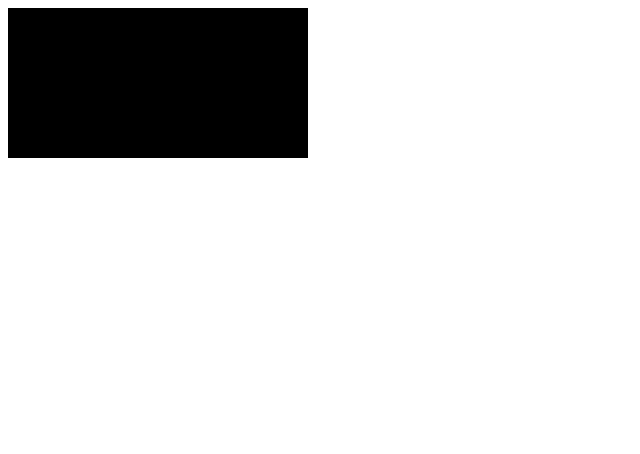
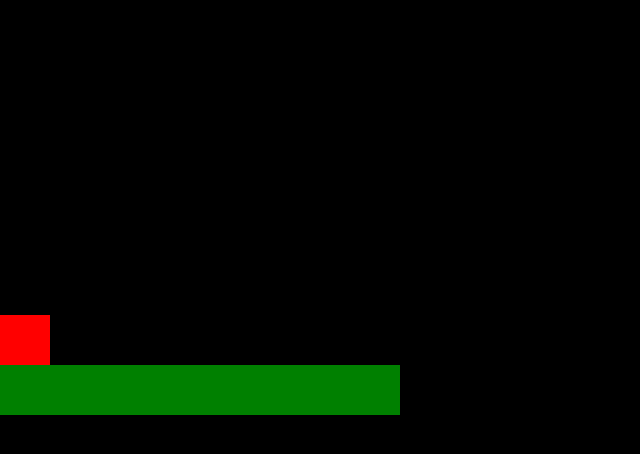
Before and after one commit to Hoicee/2d-game-engire, a website built with Vite: page index.html in a window 1280 px wide. Shown: the whole page, without its empty margins (0-640 px from the left). Built offline with nearby package versions, Linux system fonts and the light colour scheme.

Commit message:
feat: collision features, camera working, renderer optmized, entity optmized for the use.

```diff
--- a/index.html
+++ b/index.html
@@ -4,6 +4,18 @@
     <meta charset="UTF-8" />
     <title>2D Engine</title>
   </head>
+  <style>
+    html,
+    body {
+      margin: 0;
+      padding: 0;
+      overflow: hidden;
+    }
+
+    canvas {
+      display: block;
+    }
+  </style>
   <body>
     <canvas id="game"></canvas>
     <script type="module" src="/src/main.js"></script>
--- a/package.json
+++ b/package.json
@@ -15,6 +15,7 @@
     "vite": "^8.0.1"
   },
   "dependencies": {
+    "pixi.js": "^8.17.1",
     "regl": "^2.1.1"
   }
 }
--- a/src/core/camera.js
+++ b/src/core/camera.js
@@ -5,6 +5,7 @@
     this.position = new Vec2();
     this.zoom = 1;
 
+    this.smoothness = 1;
     this.target = null;
   }
 
@@ -14,7 +15,10 @@
 
   update() {
     if (this.target) {
-      this.position.copy(this.target.position);
+      const targetx = this.target.position.x;
+      const targety = this.target.position.y;
+
+      this.position.set(targetx * this.smoothness, targety * this.smoothness);
     }
   }
 
--- a/src/core/entity.js
+++ b/src/core/entity.js
@@ -12,23 +12,96 @@
 
     this.useGravity = false;
 
-    this.collider = null;
+    this.view = null;
+    this.size = new Vec2(50, 50);
+    this.color = "red";
 
     this.active = true;
-    this.tag = null;
+    this.tags = new Set();
+
+    this.hasCollision = false;
+    this.isStatic = false;
+    this.visible = true;
+
+    this.friction = 1;
+    this.maxVelocity = 3000;
+
+    this._inputAcceleration = new Vec2();
+  }
+
+  addTag(tag) {
+    this.tags.add(tag);
+  }
+
+  removeTag(tag) {
+    this.tags.delete(tag);
+  }
+
+  hasTag(tag) {
+    return this.tags.has(tag);
+  }
+
+  setAcceleration(x, y) {
+    this._inputAcceleration.set(x, y);
+  }
+
+  setVelocity(x, y) {
+    this.velocity.set(x, y);
+  }
+
+  setFriction(value) {
+    this.friction = value;
+  }
+
+  setMaxVelocity(value) {
+    this.maxVelocity = Math.min(value, 3000);
+  }
+
+  createView(renderer) {
+    if (this.view) return;
+
+    this.view = renderer.createRect(this.size.x, this.size.y, this.color);
+
+    renderer.addToStage(this.view);
   }
 
   update(dt) {
     if (!this.active) return;
+
+    this.acceleration.set(0, 0);
+
+    this.acceleration.add(this._inputAcceleration);
 
     if (this.useGravity) {
       this.acceleration.y += 980;
     }
 
     this.velocity.add(this.acceleration.clone().scale(dt));
+
+    this.velocity.x *= this.friction;
+
+    this.velocity.x = Math.max(
+      -this.maxVelocity,
+      Math.min(this.maxVelocity, this.velocity.x),
+    );
+
+    this.velocity.y = Math.max(
+      -this.maxVelocity,
+      Math.min(this.maxVelocity, this.velocity.y),
+    );
+
     this.position.add(this.velocity.clone().scale(dt));
 
-    this.acceleration.set(0, 0);
+    this._inputAcceleration.set(0, 0);
+
+    this.isGrounded = false;
+  }
+
+  render(renderer) {
+    if (!this.view) return;
+
+    this.view.visible = this.visible;
+    renderer.updateTransform(this.view, this.position);
   }
 
   destroy() {
--- a/src/core/game.js
+++ b/src/core/game.js
@@ -13,6 +13,10 @@
     this.scenes = [];
 
     this.running = false;
+  }
+
+  async init() {
+    this.renderer = await createRenderer(this.canvas);
   }
 
   pushScene(scene) {
@@ -52,14 +56,25 @@
     this.running = false;
   }
 
-  loop(currentTime) {
+  loop(time) {
     if (!this.running) return;
 
-    this.time.update(currentTime);
+    this.time.update(time);
 
-    this.update(this.time.delta);
-    this.render();
+    const dt = this.time.delta;
 
+    const scene = this.getScene();
+    if (scene && scene.updateEnabled) {
+      scene.update(dt);
+    }
+
+    if (scene && scene.renderEnabled) {
+      scene.render();
+    }
+
+    this.renderer.render(time);
+
+    this.input.update();
     requestAnimationFrame(this.loop.bind(this));
   }
 
@@ -68,21 +83,20 @@
 
     if (!scene) return;
 
-    if (scene.updateEnabled !== false) {
+    if (scene.updateEnabled) {
       scene.update(dt);
     }
   }
 
   render() {
-    this.renderer.clear();
-
     const scene = this.getScene();
-
     if (!scene) return;
 
-    if (scene.renderEnabled !== false) {
+    if (scene.renderEnabled) {
       scene.render(this.renderer);
     }
+
+    this.renderer.render();
   }
 
   getInput() {
--- a/src/core/input.js
+++ b/src/core/input.js
@@ -1,58 +1,43 @@
 export class Input {
   constructor(canvas) {
-    this.canvas = canvas;
+    this.keys = {};
+    this.prevKeys = {};
 
-    this.keys = {};
-    this.mouse = {
-      x: 0,
-      y: 0,
-      buttons: {},
-    };
+    this.mouse = { x: 0, y: 0 };
 
-    this._initEvents();
-  }
-
-  _initEvents() {
-    // KEYBOARD
     window.addEventListener("keydown", (e) => {
-      this.keys[e.key] = true;
+      this.keys[e.key.toLowerCase()] = true;
     });
 
     window.addEventListener("keyup", (e) => {
-      this.keys[e.key] = false;
+      this.keys[e.key.toLowerCase()] = false;
     });
 
-    // MOUSE POSITION
-    this.canvas.addEventListener("mousemove", (e) => {
-      const rect = this.canvas.getBoundingClientRect();
+    canvas.addEventListener("mousemove", (e) => {
+      const rect = canvas.getBoundingClientRect();
 
       this.mouse.x = e.clientX - rect.left;
       this.mouse.y = e.clientY - rect.top;
     });
-
-    // MOUSE BUTTONS
-    this.canvas.addEventListener("mousedown", (e) => {
-      this.mouse.buttons[e.button] = true;
-    });
-
-    this.canvas.addEventListener("mouseup", (e) => {
-      this.mouse.buttons[e.button] = false;
-    });
   }
 
-  // --- API ---
-  isKeyPressed(key) {
+  update() {
+    this.prevKeys = { ...this.keys };
+  }
+
+  isKeyDown(key) {
     return !!this.keys[key];
   }
 
-  isMousePressed(button) {
-    return !!this.mouse.buttons[button];
+  isKeyPressed(key) {
+    return this.keys[key] && !this.prevKeys[key];
+  }
+
+  isKeyReleased(key) {
+    return !this.keys[key] && this.prevKeys[key];
   }
 
   getMousePosition() {
-    return {
-      x: this.mouse.x,
-      y: this.mouse.y,
-    };
+    return { ...this.mouse };
   }
 }
--- a/src/core/scene.js
+++ b/src/core/scene.js
@@ -1,13 +1,20 @@
 import { Camera } from "./camera.js";
+import { aabbCollision } from "../math/collision.js";
 
 export class Scene {
-  constructor() {
+  constructor(game) {
+    this.game = game;
     this.entities = [];
     this.camera = new Camera();
+
+    this.updateEnabled = true;
+    this.renderEnabled = true;
   }
 
   addEntity(entity) {
     this.entities.push(entity);
+
+    entity.createView(this.game.renderer);
   }
 
   removeEntity(entity) {
@@ -19,7 +26,7 @@
   }
 
   findEntitiesByTag(tag) {
-    return this.entities.filter((e) => e.tag === tag);
+    return this.entities.filter((e) => e.tags.has(tag));
   }
 
   findEntityById(id) {
@@ -31,15 +38,66 @@
   }
 
   init() {}
+  onUpdate(dt) {}
+
   update(dt) {
+    this.onUpdate(dt);
+
     for (let entity of this.entities) {
-      if (entity.active) {
-        entity.update(dt);
+      entity.update(dt);
+    }
+
+    this.camera.update();
+
+    for (let entity of this.entities) {
+      if (!entity.hasCollision || entity.isStatic) continue;
+
+      for (let other of this.entities) {
+        if (entity === other) continue;
+        if (!other.hasCollision) continue;
+
+        if (aabbCollision(entity, other)) {
+          this.resolveCollision(entity, other);
+        }
       }
     }
 
     this.entities = this.entities.filter((e) => e.active);
   }
-  render(renderer) {}
+
+  resolveCollision(a, b) {
+    const dx = a.position.x + a.size.x / 2 - (b.position.x + b.size.x / 2);
+    const dy = a.position.y + a.size.y / 2 - (b.position.y + b.size.y / 2);
+
+    const combinedHalfWidths = (a.size.x + b.size.x) / 2;
+    const combinedHalfHeights = (a.size.y + b.size.y) / 2;
+
+    const overlapX = combinedHalfWidths - Math.abs(dx);
+    const overlapY = combinedHalfHeights - Math.abs(dy);
+
+    if (overlapX < overlapY) {
+      if (dx > 0) {
+        a.position.x += overlapX;
+      } else {
+        a.position.x -= overlapX;
+      }
+      a.velocity.x = 0;
+    } else {
+      if (dy > 0) {
+        a.position.y += overlapY;
+      } else {
+        a.position.y -= overlapY;
+
+        a.velocity.y = 0;
+        a.isGrounded = true;
+      }
+    }
+  }
+
+  render() {
+    for (let entity of this.entities) {
+      entity.render(this.game.getRenderer());
+    }
+  }
   destroy() {}
 }
--- a/src/main.js
+++ b/src/main.js
@@ -3,19 +3,48 @@
 const canvas = document.getElementById("game");
 
 const game = new Game(canvas);
+await game.init();
 
-const scene = new Scene();
+const scene = new Scene(game);
 
 const player = new Entity();
 player.useGravity = true;
+player.hasCollision = true;
+player.friction = 0.99;
 
 scene.addEntity(player);
+scene.getCamera().follow(player);
+scene.camera.smoothness = 0.1;
 
-scene.update = function (dt) {
-  Scene.prototype.update.call(this, dt);
+const ground = new Entity();
+ground.isStatic = true;
+ground.hasCollision = true;
+ground.size.set(400, 50);
+ground.position.set(0, 400);
+ground.color = "green";
 
-  console.log(player.position.y);
+scene.addEntity(ground);
+
+scene.onUpdate = function (dt) {
+  const input = game.getInput();
+
+  if (input.isKeyDown("a")) {
+    player.setAcceleration(-1000, 0);
+  }
+
+  if (input.isKeyDown("d")) {
+    player.setAcceleration(1000, 0);
+  }
+
+  if (input.isKeyPressed(" ") && player.isGrounded) {
+    player.setVelocity(player.velocity.x, -500);
+  }
+
+  if (input.isKeyReleased(" ")) {
+    if (player.velocity.y < 0) {
+      player.setVelocity(player.velocity.x, player.velocity.y * 0.5);
+    }
+  }
 };
-
 game.pushScene(scene);
 game.start();
--- /dev/null
+++ b/src/math/collision.js
@@ -0,0 +1,8 @@
+export function aabbCollision(a, b) {
+  return (
+    a.position.x < b.position.x + b.size.x &&
+    a.position.x + a.size.x > b.position.x &&
+    a.position.y < b.position.y + b.size.y &&
+    a.position.y + a.size.y > b.position.y
+  );
+}
--- a/src/render/renderer.js
+++ b/src/render/renderer.js
@@ -1,11 +1,21 @@
-import createREGL from "regl";
+import * as PIXI from "pixi.js";
 
-export function createRenderer(canvas) {
-  const regl = createREGL({
+export async function createRenderer(canvas) {
+  const app = new PIXI.Application();
+
+  await app.init({
     canvas: canvas,
+    resizeTo: window,
+    autoDensity: false,
+    backgroundColor: "#000000",
   });
 
+  app.ticker.autoStart = false;
+  app.ticker.stop();
+
   return {
+    app,
+    stage: app.stage,
     camera: null,
 
     setCamera(camera) {
@@ -13,22 +23,38 @@
     },
 
     clear() {
-      regl.clear({
-        color: [0, 0, 0, 1],
-      });
+      // Pixi handles clearing automatically
     },
 
-    worldToScreen(pos) {
-      if (!this.camera) return pos;
+    createRect(width, height, color = 0xffffff) {
+      const graphics = new PIXI.Graphics()
+        .rect(0, 0, width, height)
+        .fill(color);
 
-      return {
-        x: pos.x - this.camera.position.x,
-        y: pos.y - this.camera.position.y,
-      };
+      return graphics;
     },
 
-    _getContext() {
-      return regl;
+    addToStage(displayObject) {
+      this.stage.addChild(displayObject);
+    },
+
+    removeFromStage(displayObject) {
+      this.stage.removeChild(displayObject);
+    },
+
+    updateTransform(displayObject, position) {
+      if (!this.camera) {
+        displayObject.x = position.x;
+        displayObject.y = position.y;
+        return;
+      }
+
+      displayObject.x = position.x - this.camera.position.x;
+      displayObject.y = position.y - this.camera.position.y;
+    },
+
+    render(time) {
+      this.app.ticker.update(time);
     },
   };
 }
```
Also changed, not shown: 1 other file.
